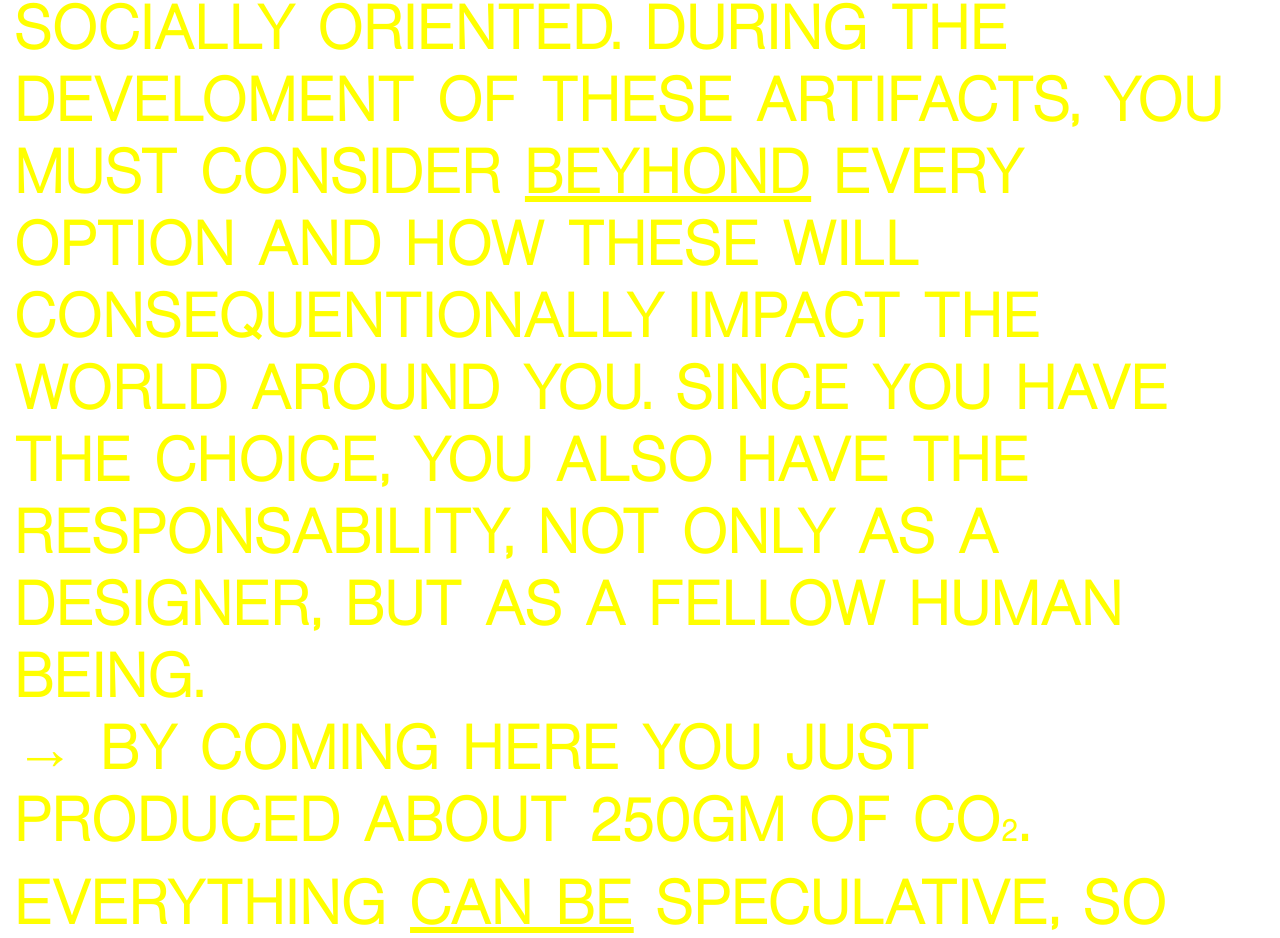
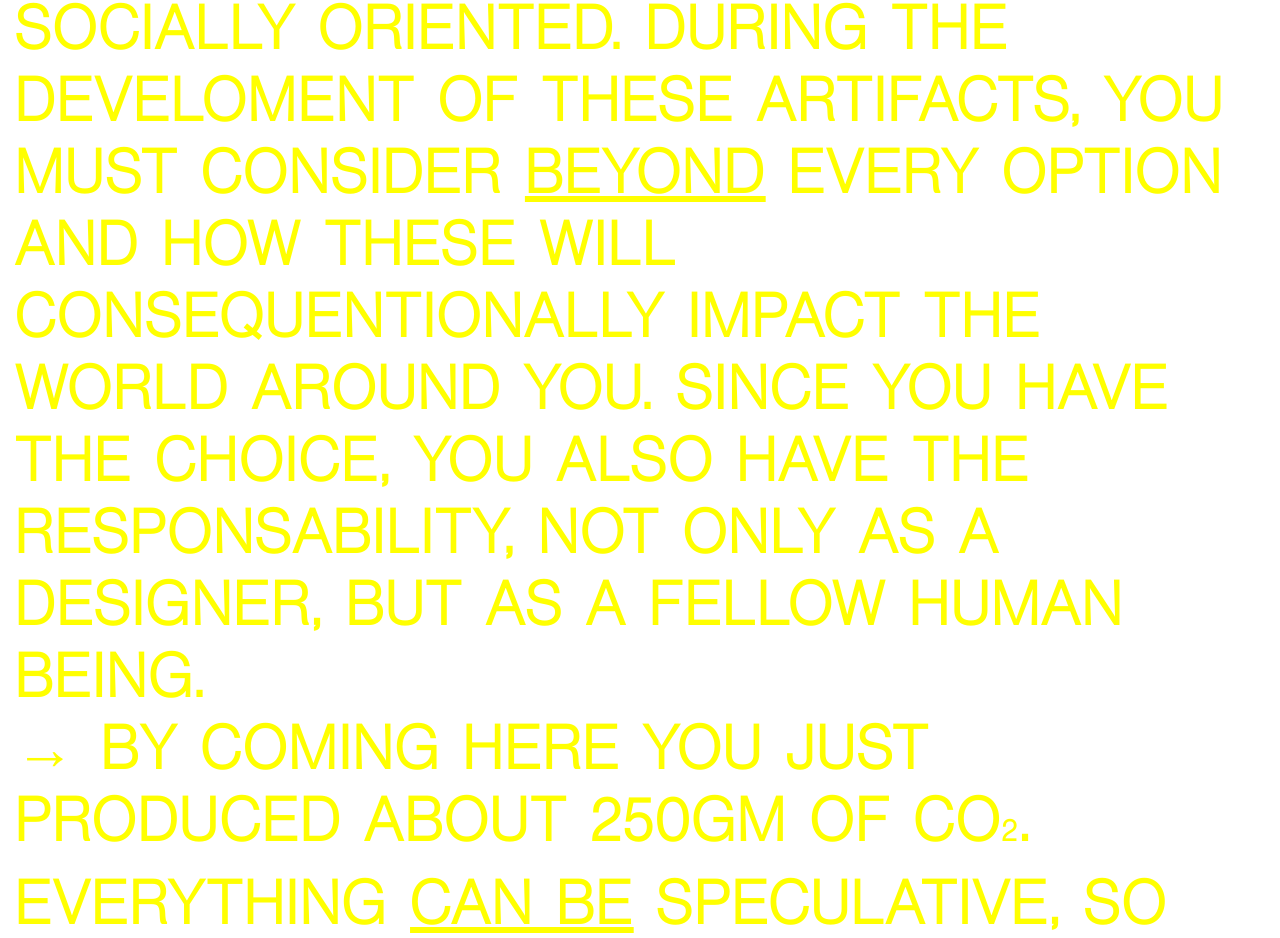
Before and after one commit to diogo1943/weight_of_a_speculation, a plain HTML site: page index.html in a window 1280 px wide. Shown: the part 1258-2196 px from the top of the page. Drawn offline with Linux system fonts and the light colour scheme.

Commit message:
Update index.html

```diff
--- a/index.html
+++ b/index.html
@@ -28,7 +28,7 @@
             &rarr; This website weights about 8.6mb, the average webpage weights around 3. The standard Gmail inbox loads on average about 600kb. The e-mail you just opened has about 90kb. In total you just loaded 10.1mb on your computer. For every gb of content loaded about 2/3 kg of CO<span style="font-size: 30px;">2</span> are produced.
         </p>
         <p>
-            &rarr; As design is a future oriented discipline every action demands a pondered decision, and as a designer every artifact you produce, has an impact on the world, being it enviromentaly or socially oriented. During the develoment of these artifacts, you must consider <span style="text-decoration: underline;">beyhond</span> every option and how these will consequentionally impact the world around you. Since you have the choice, you also have the responsability, not only as a designer, but as a fellow human being.
+            &rarr; As design is a future oriented discipline every action demands a pondered decision, and as a designer every artifact you produce, has an impact on the world, being it enviromentaly or socially oriented. During the develoment of these artifacts, you must consider <span style="text-decoration: underline;">beyond</span> every option and how these will consequentionally impact the world around you. Since you have the choice, you also have the responsability, not only as a designer, but as a fellow human being.
         </p>
 
         <p>
```
